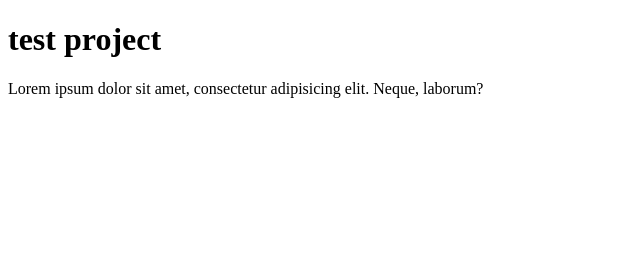
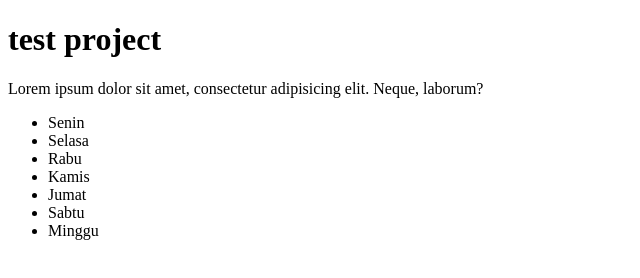
Before and after one commit to Jody-septiawan/test-project, a plain HTML site: page index.html in a window 1280 px wide. Shown: the whole page, without its empty margins (0-640 px from the left). Drawn offline with Linux system fonts and the light colour scheme.

Commit message:
Tambah list

```diff
--- a/index.html
+++ b/index.html
@@ -10,5 +10,14 @@
     <p>
       Lorem ipsum dolor sit amet, consectetur adipisicing elit. Neque, laborum?
     </p>
+    <ul>
+      <li>Senin</li>
+      <li>Selasa</li>
+      <li>Rabu</li>
+      <li>Kamis</li>
+      <li>Jumat</li>
+      <li>Sabtu</li>
+      <li>Minggu</li>
+    </ul>
   </body>
 </html>
```
